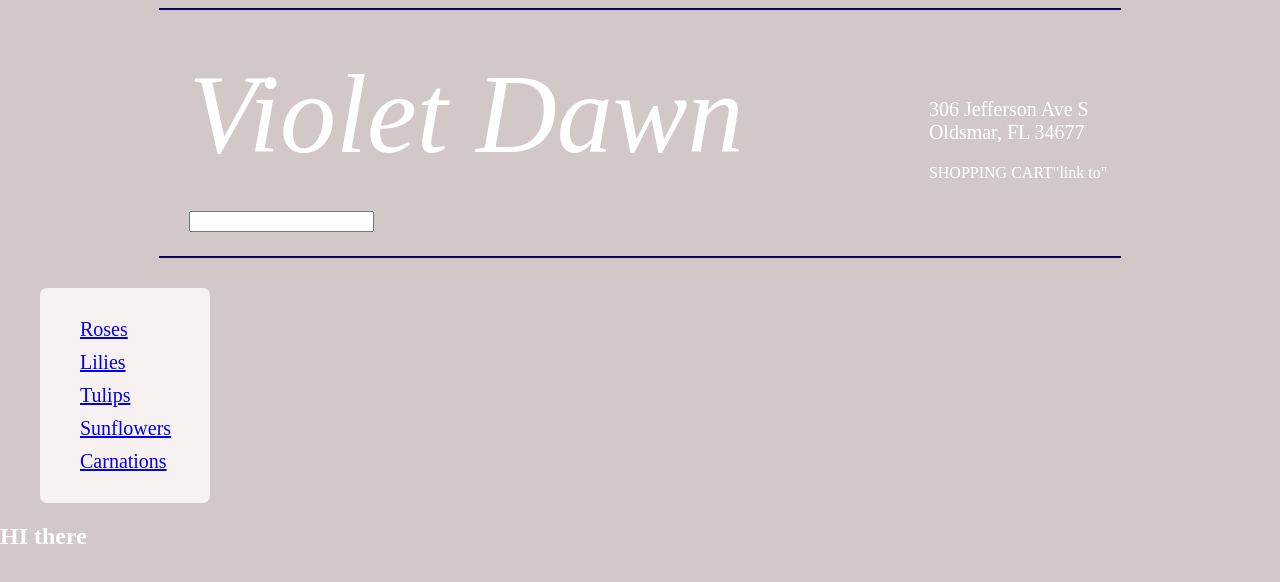
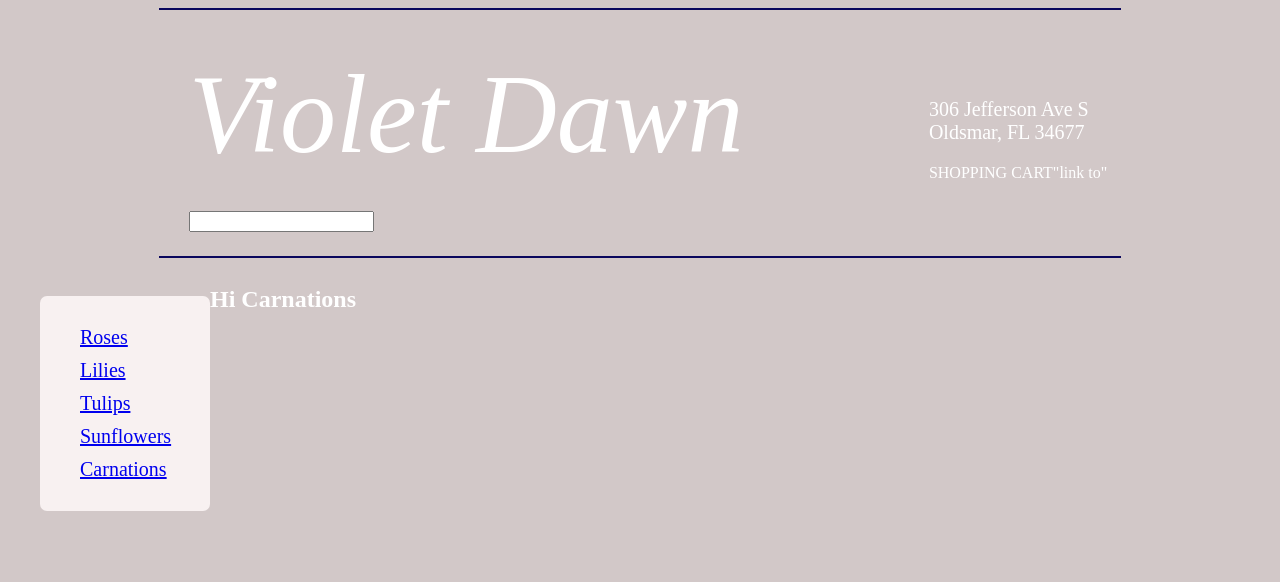
Before and after one commit to dawnribeiro/violet-dawn-practice, a React (Create React App) app: page /carnations in a window 1280 px wide. Shown: the top 582 px of the page. Built offline with nearby package versions, Linux system fonts and the light colour scheme.

Commit message:
updated navbar

```diff
--- a/src/App.js
+++ b/src/App.js
@@ -15,6 +15,7 @@ class App extends Component {
       <>
         <Header />
         <Router>
+          <main className="main-container">
             <NavBar />
             <Switch>
               <Route exact path="/" component={HomePage} />
@@ -24,6 +25,7 @@ class App extends Component {
               <Route exact path="/sunflowers" component={Sunflowers} />
               <Route exact path="/carnations" component={Carnations} />
             </Switch>
+          </main>
         </Router>
       </>
     )
--- a/src/index.css
+++ b/src/index.css
@@ -75,3 +75,7 @@ hr {
 .rose-container {
   padding-top: 30px !important;
 }
+
+.main-container {
+  display: flex;
+}
--- a/src/pages/Carnations.jsx
+++ b/src/pages/Carnations.jsx
@@ -3,7 +3,9 @@ import React from 'react'
 export default function Carnations() {
   return (
     <section>
-      <h1>HI there</h1>
+      <div>
+        <h1>Hi Carnations</h1>
+      </div>
     </section>
   )
 }
--- a/src/pages/Lilies.jsx
+++ b/src/pages/Lilies.jsx
@@ -3,7 +3,7 @@ import React from 'react'
 export default function Lilies() {
   return (
     <section>
-      <h1>HI</h1>
+      <h1>Hi lilies</h1>
     </section>
   )
 }
--- a/src/pages/Roses.jsx
+++ b/src/pages/Roses.jsx
@@ -0,0 +1,9 @@
+import React from 'react'
+// import { Link } from 'react-router-dom'
+export default function Roses() {
+  return (
+    <section>
+      <h1>Hi roses</h1>
+    </section>
+  )
+}
--- a/src/pages/Sunflowers.jsx
+++ b/src/pages/Sunflowers.jsx
@@ -0,0 +1,11 @@
+import React from 'react'
+import { Link } from 'react-router-dom'
+export default function Sunflowers() {
+  return (
+    <section>
+      <div>
+        <h1>Hi sunflowers</h1>
+      </div>
+    </section>
+  )
+}
--- a/src/pages/Tulips.jsx
+++ b/src/pages/Tulips.jsx
@@ -0,0 +1,11 @@
+import React from 'react'
+// import { Link } from 'react-router-dom'
+export default function Tulips() {
+  return (
+    <section>
+      <div>
+        <h1>Hi tulips</h1>
+      </div>
+    </section>
+  )
+}
```
Lines whose indentation alone changed are shown as unchanged.
